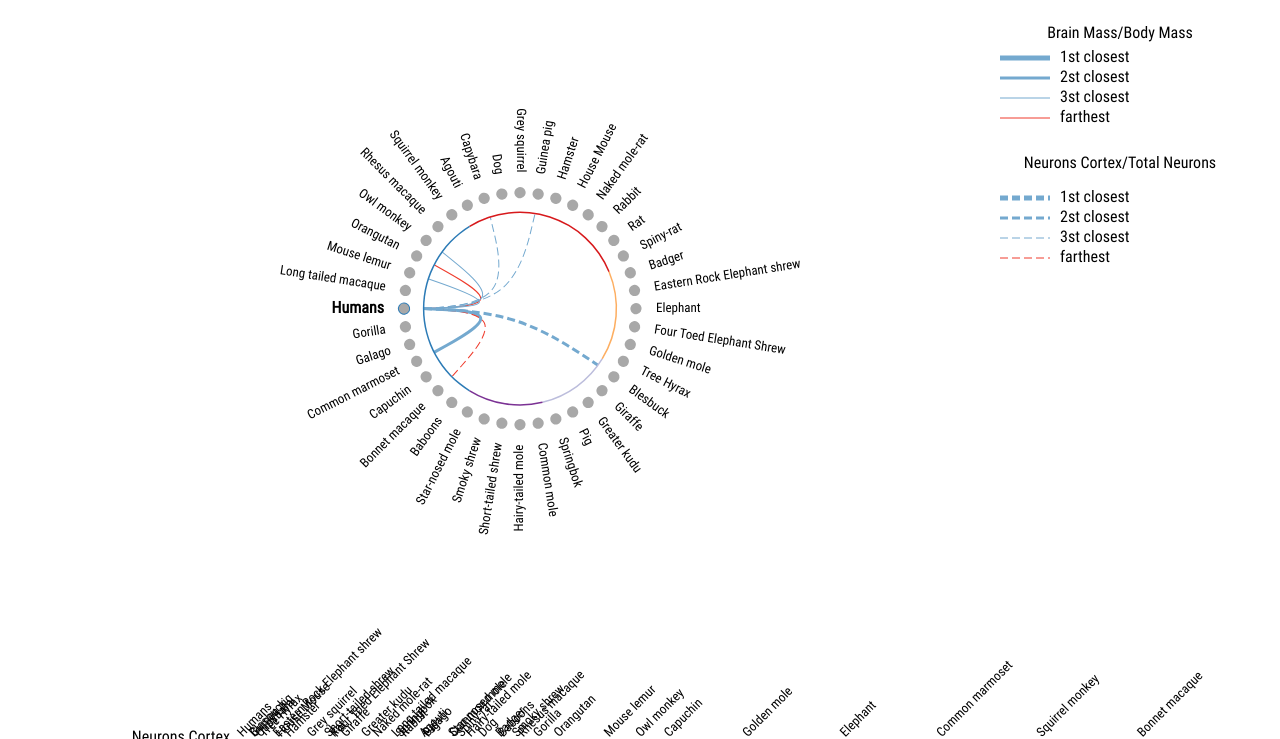
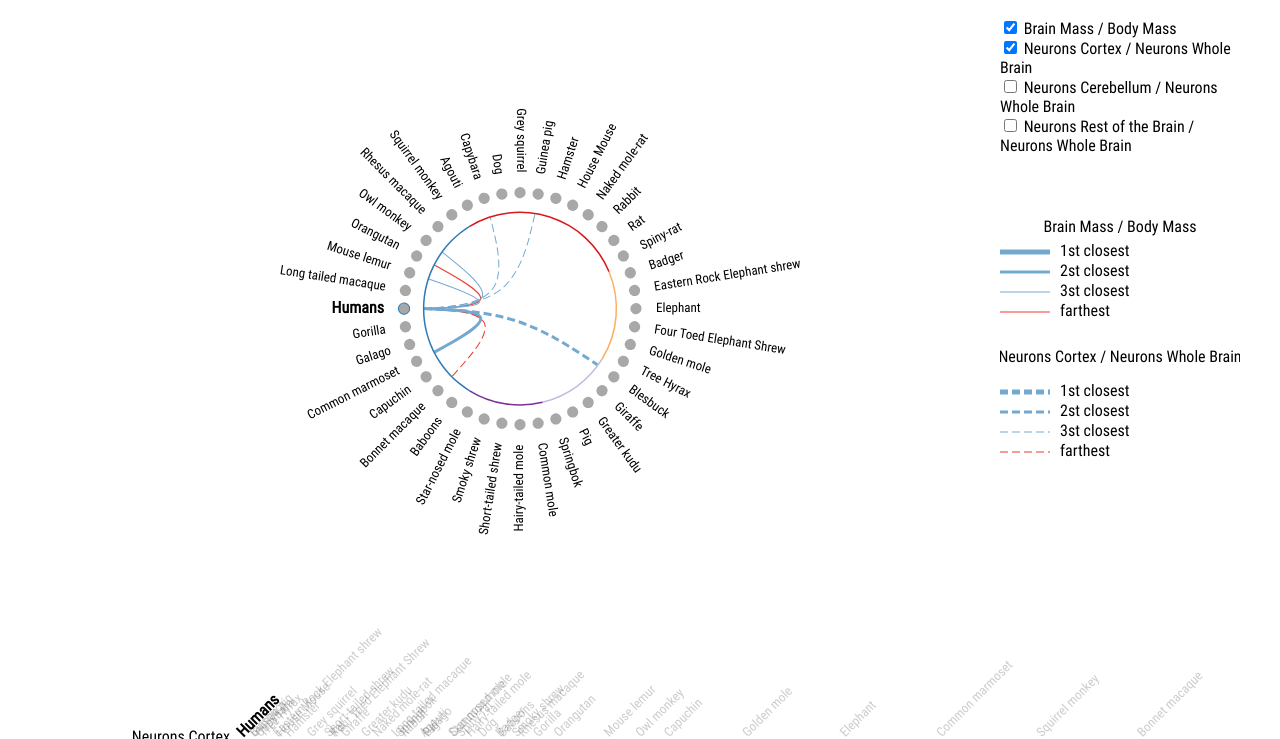
Before and after one commit to info-design-lab/neurons, a plain HTML site: page index.html in a window 1280 px wide. Shown: the part 61-800 px from the top of the page. Drawn offline with Linux system fonts and the light colour scheme.

Commit message:
added checkbox selections

```diff
--- a/index.html
+++ b/index.html
@@ -15,10 +15,14 @@
 					<div id="chord-diagram"></div>
 				</div>
 				<div class="column2">
+					<input class="legend" type="checkbox" name="vehicle" value="1" checked> Brain Mass / Body Mass<br>
+					<input class="legend" type="checkbox" name="vehicle" value="2" checked> Neurons Cortex / Neurons Whole Brain<br>
+					<input class="legend" type="checkbox" name="vehicle" value="3"> Neurons Cerebellum / Neurons Whole Brain<br>
+					<input class="legend" type="checkbox" name="vehicle" value="4"> Neurons Rest of the Brain / Neurons Whole Brain<br>
+					<br><br><br>
 					<div id="chord-legend"></div>
 				</div>
 			</div>
-
 			<div id="rank-diagram"></div>
 		</div>
 		<script src="js/chord.js">  </script>
--- a/js/chord.js
+++ b/js/chord.js
@@ -1,3 +1,12 @@
+var legend_combinations = {
+    '1': ["Brain Mass", "Body Mass"],
+    '2': ["Neurons Cortex", "Neurons Whole Brain"],
+    '3': ["Neurons Cerebellum", "Neurons Whole Brain"],
+    '4': ["Neurons Rest of the Brain", "Neurons Whole Brain"]
+}
+var first_ratio = legend_combinations[1];
+var second_ratio = legend_combinations[2];
+
 var order_names = [
     "Primata",
     "Glires",
@@ -16,7 +25,7 @@ var order_color = {
 }
 
 var curr_index = 6; // index of current organism at focus
-var hover_index = 10; // index of the organism which was hovered
+var hover_index = curr_index; // index of the organism which was hovered
 var num_connections = 3;
 var rank_vis_types = [
     //num, denom, scale
@@ -164,6 +173,14 @@ function makeChordVis(error, data){
                 .y(function (d) { return d[1]; });
 
     createChords();
+
+    var legend_width = document.getElementById("chord-legend").offsetWidth;
+    var legend_height = 300;
+    var legend_svg = d3.select('#chord-legend')
+                    .append('svg')
+                    .attr('width', legend_width)
+                    .attr('height', legend_height)
+
     createLegend();
 
     // Create the groupings in the circle
@@ -221,7 +238,7 @@ function makeChordVis(error, data){
 
         rank_svg.append('line')
             .attr('x1', -10)
-            .attr('x2', -100)
+            .attr('x2', -(Math.max(d[0].length, d[1].length))*0.55*font_size)
             .attr('y1', i*50 + 100)
             .attr('y2', i*50 + 100)
             .attr("stroke", 'grey')
@@ -269,6 +286,10 @@ function makeChordVis(error, data){
         .attr('alignment-baseline', 'middle')
         .attr('dominant-baseline', 'middle')
         .attr('font-size', font_size)
+        .style('opacity', (d, i) => (i == curr_index) ? 1 : 0.2)
+        .attr('font-size', (d, i) => (i == curr_index) ? font_size + 3 : font_size)
+        .style('opacity', (d, i) => (i == curr_index) ? 1 : 0.2)
+        .attr('font-weight', (d, i) => (i == curr_index) ? 'bold' : 'normal')
         .text((d, i) => d["Common Name"])
         .attr('cursor', 'pointer')
         .on('mouseover', function(d, i){
@@ -293,7 +314,27 @@ function makeChordVis(error, data){
         .attr('fill', 'none')
         .attr('stroke', '#e7298a')
         .attr('stroke-width', 1)
-        .attr('opacity', 1)
+        .attr('opacity', 1);
+
+
+    // Legend selection
+    var classname = document.getElementsByClassName("legend");
+    for (var i = 0; i < classname.length; i++) {
+        classname[i].addEventListener('click', function(){
+            if(first_ratio.length > 0 && second_ratio.length > 0) this.checked = false;
+            first_ratio = [];
+            second_ratio = [];
+            for(var i in classname){
+                if(first_ratio.length == 0 && classname[i].checked == true) first_ratio = legend_combinations[classname[i].value];
+                else if(second_ratio.length == 0 && classname[i].checked == true) second_ratio = legend_combinations[classname[i].value];
+            }
+
+            d3.selectAll('.connections').remove()
+            createChords();
+            createLegend();
+        }, false);
+    }
+
 
     function transition_chord(){
         g.transition().duration(2000)
@@ -380,8 +421,8 @@ function makeChordVis(error, data){
 
     function createChords(){
         // Create chord based on the ratios
-        var chord_data = getChordData('Brain Mass', 'Body Mass');
-        console.log(chord_data);
+        if(first_ratio.length > 0){
+            var chord_data = getChordData(first_ratio[0], first_ratio[1]);
             [chord_data.length - 1, 1, 2, 3].forEach(function(d, i){
                 g.append('path')
                     .datum([
@@ -399,8 +440,10 @@ function makeChordVis(error, data){
                     .style('opacity', 0)
                     .attr('class', 'connections');
             });
+        }
 
-        var chord_data = getChordData('Neurons Cortex', 'Neurons Whole Brain');
+        if(second_ratio.length > 0){
+            var chord_data = getChordData(second_ratio[0], second_ratio[1]);
             [chord_data.length - 1, 1, 2, 3].forEach(function(d, i){
                 g.append('path')
                     .datum([
@@ -419,25 +462,19 @@ function makeChordVis(error, data){
                     .style('opacity', 0)
                     .attr('class', 'connections');
             });
+        }
 
         d3.selectAll('.connections').transition().duration(1000)
-            .style('opacity', 1)
+            .style('opacity', 1);
     }
 
     function createLegend(){
-        var legend_width = document.getElementById("chord-legend").offsetWidth;
-        var legend_height = 300;
-        var legend = d3.select('#chord-legend').append('svg')
-                        .attr('width', legend_width)
-                        .attr('height', legend_height)
-
-        legend.append('text')
-            .attr('x', legend_width*0.5)
-            .attr('y', 20)
-            .attr('text-anchor', 'middle')
-            .text('Brain Mass/Body Mass');
+        d3.selectAll('.legend-lines').remove();
+        var legend = legend_svg.append('g')
+                    .attr('class', 'legend-lines');
 
         [0, 1, 2, 38].forEach(function(d, i){
+            if(first_ratio.length > 0){
                 legend.append('line')
                     .attr('x1', 0)
                     .attr('x2', 50)
@@ -459,7 +496,9 @@ function makeChordVis(error, data){
                         if(d == 38) return 'farthest' ;
                         return (d + 1) + 'st closest'
                     });
+            }
 
+            if(second_ratio.length > 0){
                 legend.append('line')
                     .attr('x1', 0)
                     .attr('x2', 50)
@@ -482,13 +521,26 @@ function makeChordVis(error, data){
                         if(d == 38) return 'farthest' ;
                         return (d + 1) + 'st closest'
                 });
+            }
+
         });
 
+        if(first_ratio.length > 0){
+            legend.append('text')
+                .attr('x', legend_width*0.5)
+                .attr('y', 20)
+                .attr('text-anchor', 'middle')
+                .text(first_ratio[0] + ' / ' + first_ratio[1]);
+        }
+
+
+        if(second_ratio.length > 0){
             legend.append('text')
                 .attr('x', legend_width*0.5)
                 .attr('y', 150)
                 .attr('text-anchor', 'middle')
-            .text('Neurons Cortex/Total Neurons');
+                .text(second_ratio[0] + ' / ' + second_ratio[1]);
+        }
     }
 
     function groupOrders(data){
@@ -606,8 +658,9 @@ function makeChordVis(error, data){
 
     function hightlightHoverElements(){
         rank_text
-            .attr('font-size', (d, i) => (hover_index == i) ? font_size + 3 : font_size)
-            .attr('font-weight', (d, i) => (hover_index == i) ? 'bold' : 'normal');
+            .attr('font-size', (d, i) => (hover_index == i || i == curr_index) ? font_size + 3 : font_size)
+            .style('opacity', (d, i) => (hover_index == i || i == curr_index) ? 1 : 0.2)
+            .attr('font-weight', (d, i) => (hover_index == i || i == curr_index) ? 'bold' : 'normal');
 
         chord_text
             .attr('font-size', (d, i) => (hover_index == i || i == curr_index) ? font_size + 3 : font_size)
```
Lines whose indentation alone changed are shown as unchanged.
